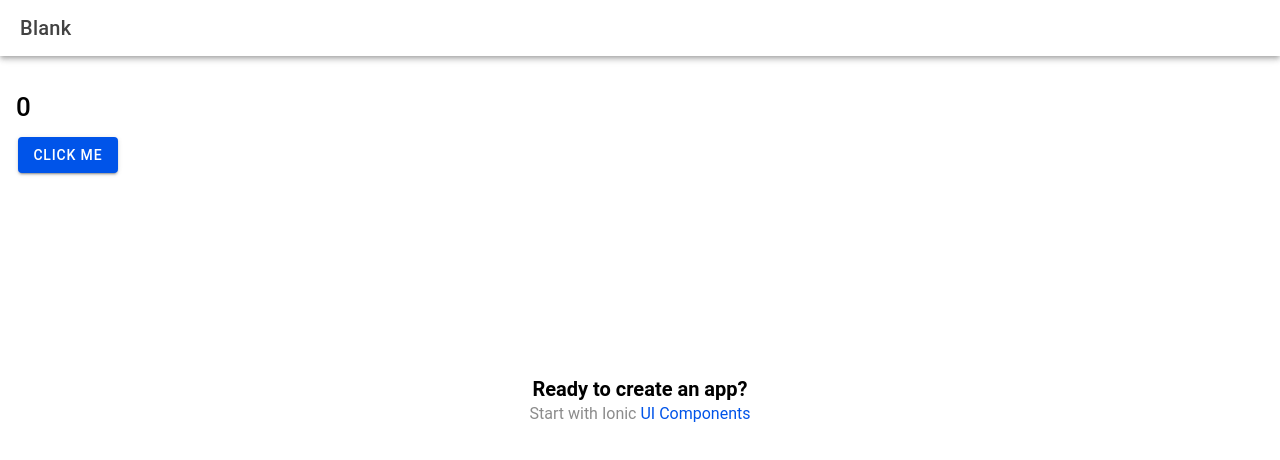
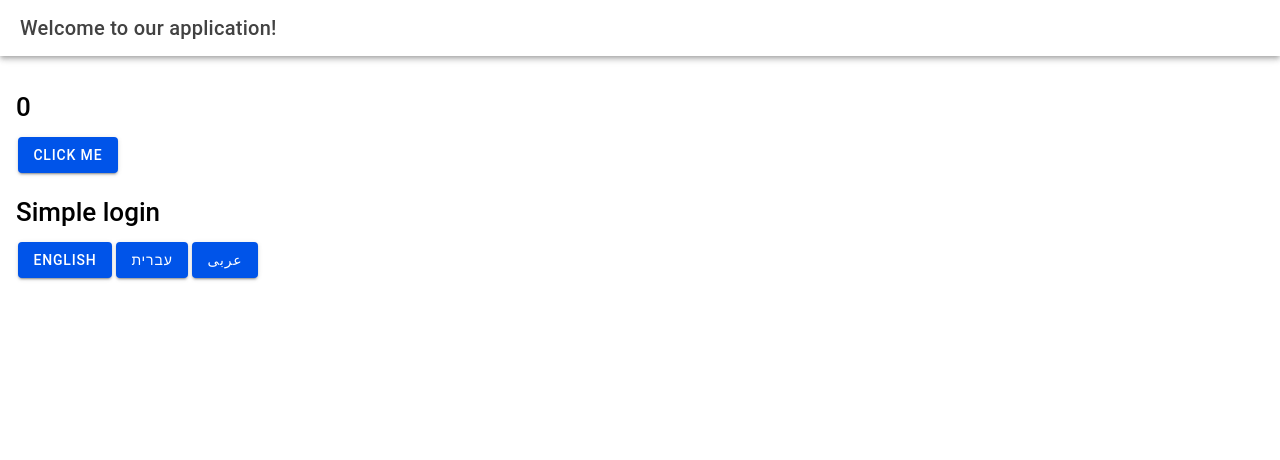
Before and after one commit to muhammad6535/Ionic-React--Zustad--Tailwind-CSS-Template-Project, a React (Vite) app: page /home in a window 1280 px wide. Shown: the top 460 px of the page. Built offline with nearby package versions, Linux system fonts and the light colour scheme.

Commit message:
integrate i9next to support multilanguages and handle directions

```diff
--- a/ionic.config.json
+++ b/ionic.config.json
@@ -1,6 +1,5 @@
 {
   "name": "ionic-app-base",
-  "app_id": "",
-  "type": "react-vite",
-  "integrations": {}
+  "integrations": {},
+  "type": "react-vite"
 }
--- a/package.json
+++ b/package.json
@@ -23,9 +23,13 @@
     "@ionic/react-router": "^8.0.0",
     "@types/react-router": "^5.1.20",
     "@types/react-router-dom": "^5.3.3",
+    "i18next": "^23.11.5",
+    "i18next-browser-languagedetector": "^8.0.0",
+    "i18next-http-backend": "^2.5.2",
     "ionicons": "^7.0.0",
     "react": "^18.2.0",
     "react-dom": "^18.2.0",
+    "react-i18next": "^14.1.2",
     "react-router": "^5.3.4",
     "react-router-dom": "^5.3.4",
     "zustand": "^4.5.4"
--- /dev/null
+++ b/src/components/LanguageButton.tsx
@@ -0,0 +1,12 @@
+import React from 'react';
+import { IonButton } from '@ionic/react';
+
+const LanguageButton = ({ languageCode, label, onClick }) => {
+  return (
+    <IonButton onClick={() => onClick(languageCode)}>
+      {label}
+    </IonButton>
+  );
+};
+
+export default LanguageButton;
--- /dev/null
+++ b/src/i18n.tsx
@@ -0,0 +1,27 @@
+import i18n from 'i18next';
+import { initReactI18next } from 'react-i18next';
+import LanguageDetector from 'i18next-browser-languagedetector';
+import HttpBackend from 'i18next-http-backend'; // Optional: For loading translations from backend
+
+// Assuming your translations are in separate JSON files:
+import en from './locales/en.json';
+import he from './locales/he.json';
+import ar from './locales/ar.json';
+
+i18n
+  .use(LanguageDetector)  // Detect user language
+  .use(HttpBackend)       // Load translations from backend (optional)
+  .use(initReactI18next)   // Integrate with React
+  .init({
+    fallbackLng: 'en',   // Default language: English
+    debug: false,         // Disable debug mode in production
+    lngs: ['en', 'he', 'ar'], // Supported languages
+    resources: {
+      en: { translation: en },
+      he: { translation: he },
+      ar: { translation: ar },
+    },
+
+  });
+
+export default i18n;
--- /dev/null
+++ b/src/locales/ar.json
@@ -0,0 +1,4 @@
+{
+    "welcome": "مرحبا بكم في تطبيقنا!",
+    "login": "تسجيل الدخول"
+}
--- /dev/null
+++ b/src/locales/en.json
@@ -0,0 +1,4 @@
+{
+    "welcome": "Welcome to our application!",
+    "login": "Simple login"
+}
--- /dev/null
+++ b/src/locales/he.json
@@ -0,0 +1,4 @@
+{
+    "welcome": "ברוכים הבאים ליישומון שלנו!",
+    "login": "כניסה"
+}
--- a/src/main.tsx
+++ b/src/main.tsx
@@ -1,11 +1,42 @@
-import React from 'react';
+// index.tsx
+import React, { useEffect } from 'react';
 import { createRoot } from 'react-dom/client';
+import i18n from './i18n'; // Import i18n instance
 import App from './App';
 
 const container = document.getElementById('root');
 const root = createRoot(container!);
-root.render(
-  <React.StrictMode>
-    <App />
-  </React.StrictMode>
-);
+
+const RootComponent: React.FC = () => {
+  useEffect(() => {
+    const setDocumentDirection = () => {
+      const selectedLanguage = i18n.language; // Get the selected language from i18next
+
+      // Set document direction based on the selected language
+      if (selectedLanguage === 'he' || selectedLanguage === 'ar') {
+        document.getElementsByTagName('html')[0].setAttribute('dir', 'rtl');
+      } else {
+        document.getElementsByTagName('html')[0].setAttribute('dir', 'ltr');
+      }
+    };
+
+    // Initialize i18next and set document direction after initialization
+    i18n.init().then(() => {
+      setDocumentDirection(); // Set initial document direction
+
+      // Subscribe to language changes and update document direction
+      i18n.on('languageChanged', () => {
+        setDocumentDirection();
+      });
+    });
+  }, []);
+
+  return (
+    <React.StrictMode>
+      <App />
+    </React.StrictMode>
+  );
+};
+
+// Render the app inside React's StrictMode
+root.render(<RootComponent />);
--- a/src/pages/Home.tsx
+++ b/src/pages/Home.tsx
@@ -1,30 +1,52 @@
+import React from 'react';
+import ExploreContainer from '../components/ExploreContainer';
+import useHomeStore from '../stores/homeStore'; // Assuming homeStore is a state management solution
+import { useTranslation } from 'react-i18next';
+import LanguageButton from '../components/LanguageButton';
 import { IonButton, IonContent, IonHeader, IonPage, IonTitle, IonToolbar } from '@ionic/react';
-import ExploreContainer from '../components/ExploreContainer';
-import useHomeStore from './../stores/homeStore';
 
 const Home: React.FC = () => {
   const homeStore = useHomeStore();
+  const { t, i18n } = useTranslation(); // Destructure i18next instance
+
+  const changeLanguage = (lang) => {
+    i18n.changeLanguage(lang); // Change language using i18next instance
+  };
+
   return (
     <IonPage>
       <IonHeader>
         <IonToolbar>
-          <IonTitle className='text-blue'>Blank</IonTitle>
+          <IonTitle className='text-blue'>{t('welcome')}</IonTitle>
+          {/* Language buttons */}
+
         </IonToolbar>
       </IonHeader>
       <IonContent fullscreen>
-        <IonHeader collapse="condense">
-          <IonToolbar>
-            <IonTitle size="large">Blank</IonTitle>
-
-          </IonToolbar>
-        </IonHeader>
         <IonContent className='ion-padding'>
-          <h1 >{homeStore.count}</h1>
+          <h1>{homeStore.count}</h1>
           <IonButton onClick={homeStore.increment}>
             Click me
           </IonButton>
+          <h1>{t('login')}</h1>
+          <>
+            <LanguageButton
+              languageCode="en"
+              label="English"
+              onClick={changeLanguage}
+            />
+            <LanguageButton
+              languageCode="he"
+              label="עברית" // Hebrew
+              onClick={changeLanguage}
+            />
+            <LanguageButton
+              languageCode="ar"
+              label="عربى" // Arabic
+              onClick={changeLanguage}
+            />
+          </>
         </IonContent>
-        <ExploreContainer />
       </IonContent>
     </IonPage>
   );
```
Also changed, not shown: src/App.tsx (indentation only), 1 other file (tests, documents, lock files or other folders).
